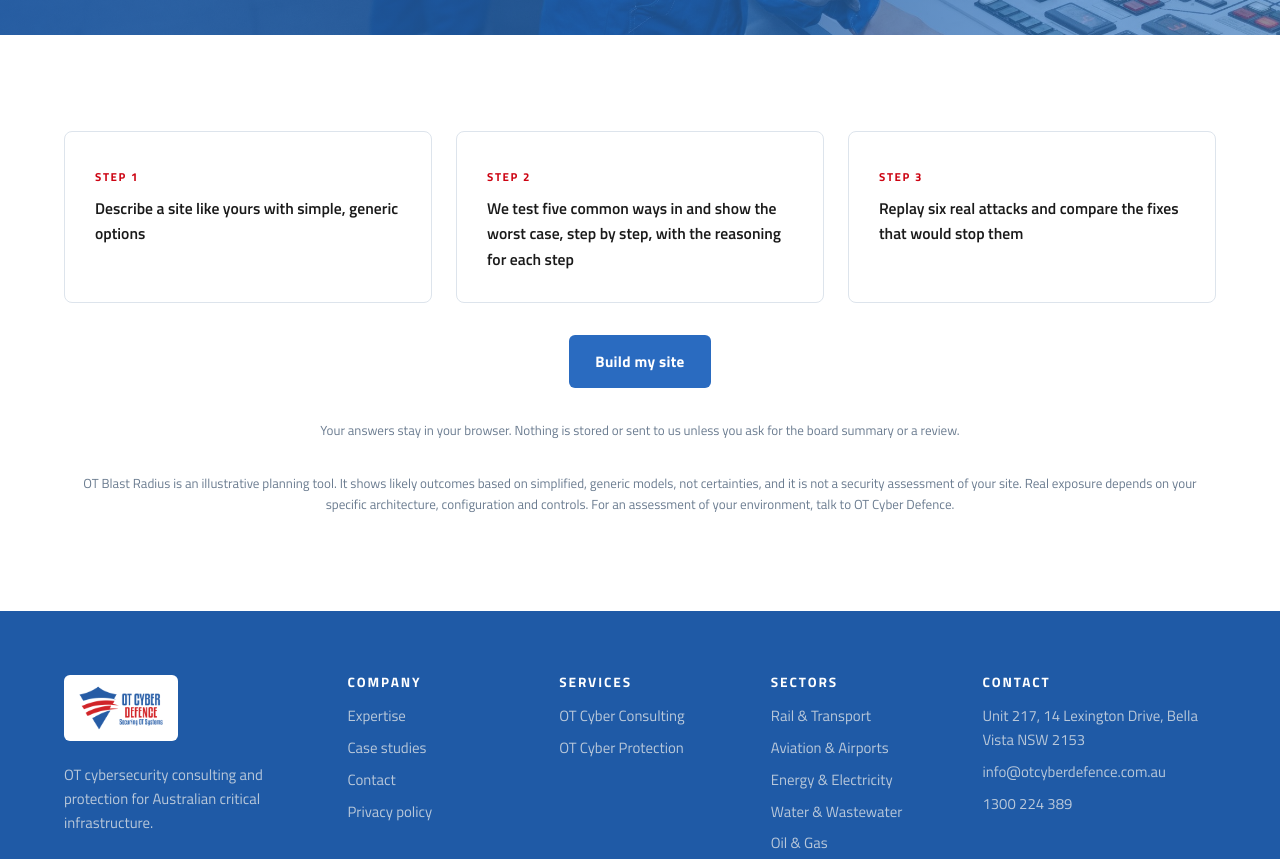
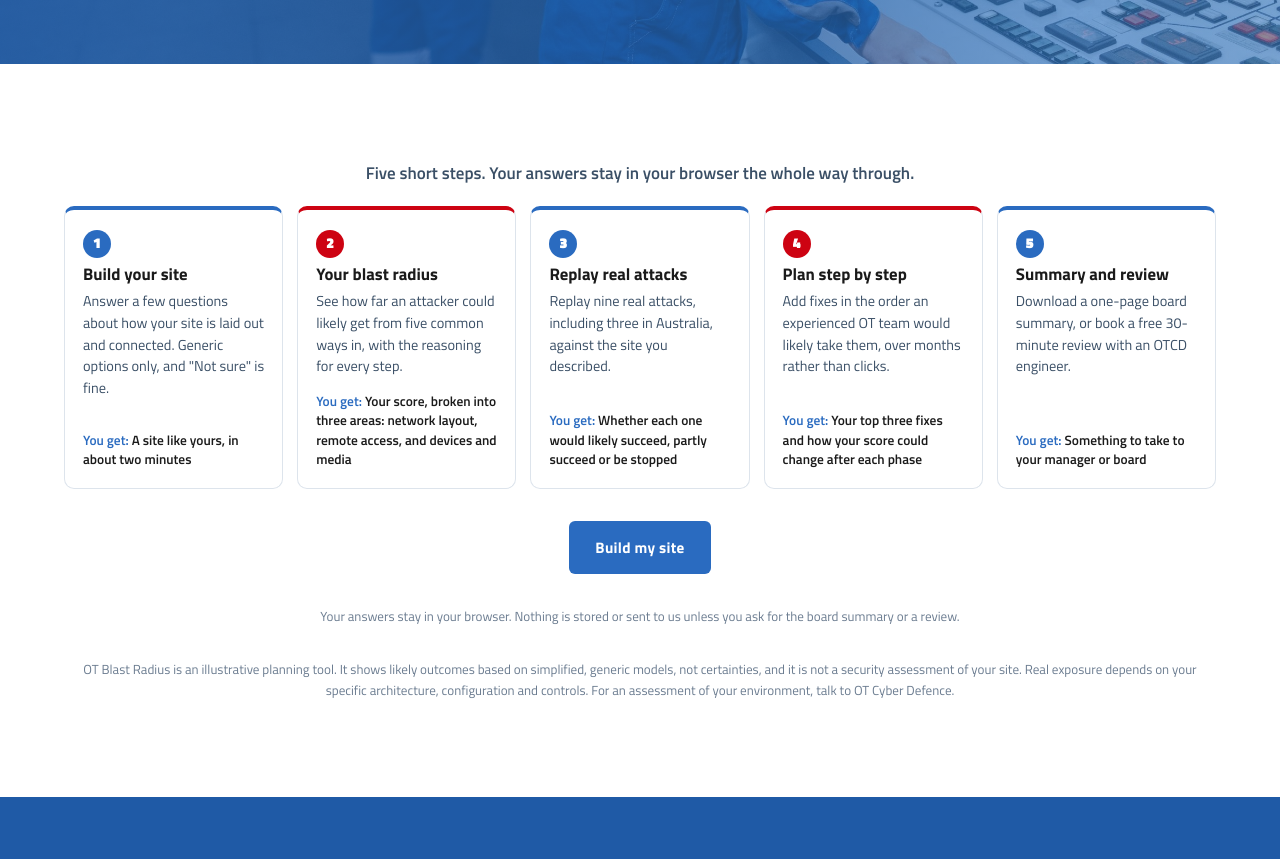
Before and after one commit to kaysconsulting/otcyberdefence, a React (Vite) app: page /blast-radius in a window 1280 px wide. Shown: the part 640-1499 px from the top of the page. Built offline with nearby package versions, Linux system fonts and the light colour scheme.

Commit message:
update
update

```diff
--- a/src/blast/content/copy.ts
+++ b/src/blast/content/copy.ts
@@ -21,24 +21,50 @@ export const ZONE_SHORT: Record<ZoneId, string> = {
 }
 
 export const ENTRY_NAMES: Record<EntryId, string> = {
-  phished_login: 'A phished IT user login',
+  phished_login: 'A phished IT login',
   stolen_remote_cred: 'A stolen remote access login',
   infected_usb: 'An infected USB stick or visiting laptop',
-  poisoned_update: 'A malicious software update',
-  vendor_account: "A vendor's compromised account",
+  poisoned_update: 'A poisoned software update',
+  vendor_account: 'A compromised vendor account',
 }
 
 export const STRENGTH_NAMES = ['open', 'filtered', 'controlled', 'blocked'] as const
 
+/** The five steps, named once: used by the landing cards, progress bar, step labels and buttons. */
+export const STEP_NAMES = ['Build your site', 'Your blast radius', 'Replay real attacks', 'Plan step by step', 'Summary and review'] as const
+
 export const landing = {
   eyebrow: 'Free tool · OT Blast Radius',
   title: 'If an attacker got in, how far could they likely get on your site?',
-  sub: 'A phishing email, a stolen remote login, an infected USB stick, a poisoned software update or a vendor account. Build a site like yours in two minutes and see how far each way in could likely spread. No sign-up, and we never ask for real network details.',
+  sub: 'A phished IT login, a stolen remote access login, an infected USB stick or visiting laptop, a poisoned software update or a compromised vendor account. Build a site like yours in two minutes and see how far each way in could likely spread. No sign-up, and we never ask for real network details.',
   cta: 'Build my site',
+  intro: 'Five short steps. Your answers stay in your browser the whole way through.',
   points: [
-    'Describe a site like yours with simple, generic options',
-    'We test five common ways in and show the worst case, step by step, with the reasoning for each step',
-    'Replay six real attacks and compare the fixes that would stop them',
+    {
+      title: STEP_NAMES[0],
+      text: 'Answer a few questions about how your site is laid out and connected. Generic options only, and "Not sure" is fine.',
+      get: 'A site like yours, in about two minutes',
+    },
+    {
+      title: STEP_NAMES[1],
+      text: 'See how far an attacker could likely get from five common ways in, with the reasoning for every step.',
+      get: 'Your score, broken into three areas: network layout, remote access, and devices and media',
+    },
+    {
+      title: STEP_NAMES[2],
+      text: 'Replay nine real attacks, including three in Australia, against the site you described.',
+      get: 'Whether each one would likely succeed, partly succeed or be stopped',
+    },
+    {
+      title: STEP_NAMES[3],
+      text: 'Add fixes in the order an experienced OT team would likely take them, over months rather than clicks.',
+      get: 'Your top three fixes and how your score could change after each phase',
+    },
+    {
+      title: STEP_NAMES[4],
+      text: 'Download a one-page board summary, or book a free 30-minute review with an OTCD engineer.',
+      get: 'Something to take to your manager or board',
+    },
   ],
 }
 
@@ -142,7 +168,7 @@ export const groups: { title: string; questions: Question[] }[] = [
         label: 'Are safety controller key switches left in program mode?',
         helper: 'Many safety controllers only accept new logic when a physical key switch is in program mode.',
         options: [
-          { value: 'program', label: 'Program, or not sure', hint: 'Left where logic can be changed' },
+          { value: 'program', label: 'Program', hint: 'Left where logic can be changed' },
           { value: 'run', label: 'Kept in run', hint: 'Moved to program only under a permit' },
         ],
       },
@@ -236,7 +262,8 @@ export const why = {
 
 export const spreadReason = {
   open: (z: ZoneId) => `Likely to spread across ${ZONE_NAMES[z].toLowerCase()}: little separates the devices inside this zone.`,
-  restricted: (z: ZoneId) => `Likely held to one device in ${ZONE_NAMES[z].toLowerCase()}: network segmentation separates each asset.`,
+  restricted: (z: ZoneId, cloaked = false) =>
+    `Likely held to one device in ${ZONE_NAMES[z].toLowerCase()}: ${cloaked ? 'the other devices are cloaked, so they are hard to find' : 'network segmentation separates each asset'}.`,
 }
 
 export const safetyRule = {
@@ -302,7 +329,6 @@ export const scenarioText: Record<ScenarioId, { succeeds: string; stopped: strin
 }
 
 export const results = {
-  eyebrow: 'Your blast radius',
   heading: 'How far an attacker could likely get on your site',
   reachHeading: 'What an attacker could likely reach',
   bands: {
@@ -322,23 +348,19 @@ export const results = {
   likelihoodNote:
     'The score weights each asset group by how likely it is to be reached: likely counts fully, possible about 60% and unlikely about 30%.',
   showPath: 'Show the likely attack path',
-  worstCase: 'Worst case across all entry points',
+  worstCase: 'Worst case across every way in',
   steps: (n: number | null) =>
     n === null ? 'Control unlikely to be reached' : n === 0 ? 'Likely lands in control directly' : `Likely ${n} ${n === 1 ? 'step' : 'steps'} to reach control`,
   stepsHelp:
     'Roughly how many moves between zones an attacker would need before they could change control logic. Fewer steps usually means less chance to detect and stop them.',
   // Shape as well as colour, so the map works for colour-blind visitors.
   icon: { hit: '▲', possible: '◆', unlikely: '◇', safe: '✓', blocked: '■' },
+  // Same levels, shorter words, for the narrow control-level boxes on the map.
+  stateShort: { hit: 'Likely', possible: 'Possibly', unlikely: 'Unlikely', safe: 'Likely safe', blocked: 'Blocked' },
   state: { hit: 'Likely reached', possible: 'Possibly reached', unlikely: 'Unlikely, but possible', safe: 'Likely safe', blocked: 'Likely blocked' },
-  tags: { entry: 'Way in', cross: 'Likely crosses', possible: 'Could cross', unlikely: 'Unlikely, possible', spread: 'Inside zone', stopped: 'Likely stopped', entryFailed: 'Way in unlikely' },
+  tags: { entry: 'Way in', cross: 'Likely crosses', possible: 'Could cross', unlikely: 'Unlikely, but possible', spread: 'Inside zone', stopped: 'Likely stopped', entryFailed: 'Way in unlikely' },
   outcome: {
-    succeed: 'Likely to succeed',
-    possible: 'Could succeed',
-    unlikely: 'Unlikely, but possible',
-    stoppedAt: (a: string, b: string) => `Likely stopped at: ${a} → ${b}`,
-    stopped: 'Likely stopped',
     replaying: 'Replaying…',
-    cell: { succeeds: 'Likely succeeds', partly: 'Partly succeeds', stopped: 'Likely stopped' },
     label: { succeeds: 'Likely succeeds', partly: 'Partly succeeds', stopped: 'Likely stopped' },
   },
 }
@@ -361,13 +383,13 @@ export const fixes: Record<FixId, string> = {
 }
 
 export const tradeoffs: [string, string, string][] = [
-  ['Planned downtime', 'Usually needs outage windows', 'Designed to deploy without downtime'],
+  ['Planned downtime', 'Usually needs outage windows', 'Designed to avoid downtime'],
   ['Re-IP of devices', 'Often required', 'Not usually required'],
-  ['Changes to PLC/HMI config', 'Sometimes', 'None expected'],
+  ['Changes to PLC or HMI configuration', 'Sometimes', 'None expected'],
   ['Time to first protected zone', 'Longer (design, change approvals, outages)', 'Shorter (start with highest-risk assets)'],
   ['Protects legacy devices', 'Only if they can be moved or patched', 'Yes, designed to wrap unpatchable devices'],
   ['Ongoing effort', 'Firewall rule management', 'Policy managed centrally'],
-  ['Honest downsides', 'Proven, familiar to IT teams', 'New platform for the team to learn; needs OT-aware design to get policies right'],
+  ['Honest downsides', 'Often disruptive and slow to roll out on a running plant', 'A new platform for the team to learn; needs OT-aware design to get policies right'],
 ]
 
 export const offer = {
--- a/src/blast/content/plan.ts
+++ b/src/blast/content/plan.ts
@@ -125,7 +125,6 @@ export type Phase = {
 }
 
 export const planText = {
-  eyebrow: 'Step 4',
   heading: 'Plan it step by step',
   lead: 'Real programs run over months, not clicks. This is the order an experienced OT team would likely take, with your site in mind. Add steps to your plan one at a time and watch the likely result change.',
   viewAs: 'View as:',
--- a/src/blast/engine/simulate.ts
+++ b/src/blast/engine/simulate.ts
@@ -75,7 +75,7 @@ export function simulate(rawInputs: Inputs, entry: EntryId, capability: Capabili
         if (zoneAssets.length > 1) path.push({ kind: 'spread', to: zone, reason: spreadReason.open(zone), likelihood: lik })
       } else {
         reach(landingAsset.id)
-        if (zoneAssets.length > 1) path.push({ kind: 'spread', to: zone, reason: spreadReason.restricted(zone), likelihood: lik })
+        if (zoneAssets.length > 1) path.push({ kind: 'spread', to: zone, reason: spreadReason.restricted(zone, inputs.architecture !== 'microsegmented'), likelihood: lik })
       }
 
       const reachedHere = site.assets.filter((a) => a.zone === zone && reachedAssets.has(a.id))
--- a/src/blast/ui/SiteDiagram.tsx
+++ b/src/blast/ui/SiteDiagram.tsx
@@ -46,7 +46,7 @@ export default function SiteDiagram({ site, reached, entryZones, blocked, active
             </text>
             {isEntry && (
               <text x={LABEL - 22} y={y + 18} textAnchor="end" className="br-entry-tag">
-                ENTRY
+                WAY IN
               </text>
             )}
             {!present ? (
@@ -71,12 +71,12 @@ export default function SiteDiagram({ site, reached, entryZones, blocked, active
                       y={y + ROW_H / 2 - 4}
                       textAnchor="middle"
                       className="br-asset-label"
-                      style={{ fontSize: Math.min(12, (boxW - 10) / (label.length * 0.6)) }}
+                      style={{ fontSize: Math.max(9.5, Math.min(12, (boxW - 10) / (label.length * 0.6))) }}
                     >
                       {label}
                     </text>
                     <text x={x + boxW / 2} y={y + ROW_H / 2 + 14} textAnchor="middle" className={`br-asset-state br-${state}-t`}>
-                      {R.icon[state]} {R.state[state]}
+                      {R.icon[state]} {boxW < 130 ? R.stateShort[state] : R.state[state]}
                     </text>
                     {a.legacy && (
                       <text x={x + boxW - 6} y={y + 12} textAnchor="end" className="br-legacy-tag">
--- a/src/index.css
+++ b/src/index.css
@@ -559,8 +559,10 @@ footer{background:var(--blue-d);color:#B9C8DA;padding:64px 0 28px;font-size:.93r
 .br-flags{margin:12px 0 0;display:grid;gap:6px}
 .br-share{display:flex;flex-wrap:wrap;align-items:center;gap:10px 14px;margin:16px 0 0}
 .br-share span{font-size:.85rem;color:var(--muted)}
-.br-play{margin-top:14px}
-.br-play:disabled{opacity:.7;cursor:default}
+.br-play{margin-top:16px;background:#fff;color:var(--blue);border-color:#fff;box-shadow:0 6px 18px rgba(10,30,70,.18)}
+.br-play:hover:not(:disabled){background:#EAF2FC;border-color:#EAF2FC;color:var(--blue-d)}
+.br-play:disabled{background:#fff;color:var(--blue);opacity:.85;cursor:default}
+.br-play:focus-visible{outline:3px solid #FFD27A;outline-offset:2px}
 .br-card-tags{display:flex;gap:6px;flex-wrap:wrap}
 .tag-au{background:#FDEBEC;color:var(--red)}
 .br-source{font-size:.78rem;font-weight:600;color:var(--blue);text-decoration:underline;text-underline-offset:2px;margin-top:4px}
@@ -581,3 +583,16 @@ footer{background:var(--blue-d);color:#B9C8DA;padding:64px 0 28px;font-size:.93r
 .br-story{margin-top:28px;padding:20px 22px;border-radius:10px;background:#F3F7FD;border:1px solid #D3E1F4;border-left:5px solid var(--blue)}
 .br-story b{display:block;font-size:1.15rem;margin-top:8px}
 .br-story p{margin:6px 0 0;color:var(--muted)}
+/* Landing: the five steps, matching the progress bar */
+.br-intro{text-align:center;font-weight:600;color:var(--muted);margin:0 0 18px}
+.br-steps5{list-style:none;padding:0;margin:0;display:grid;grid-template-columns:repeat(5,1fr);gap:14px;counter-reset:none}
+.br-steps5 li{position:relative;padding:20px 18px 18px;border:1px solid var(--line);border-top:4px solid var(--blue);border-radius:10px;background:#fff;display:flex;flex-direction:column;gap:6px}
+.br-steps5 li:nth-child(2n){border-top-color:var(--red)}
+.br-steps5-n{display:inline-grid;place-items:center;width:28px;height:28px;border-radius:50%;background:var(--blue);color:#fff;font-weight:800;font-size:.9rem}
+.br-steps5 li:nth-child(2n) .br-steps5-n{background:var(--red)}
+.br-steps5 b{font-size:1.05rem;line-height:1.3}
+.br-steps5 p{margin:0;font-size:.9rem;color:var(--muted);line-height:1.5}
+.br-steps5 small{margin-top:auto;padding-top:8px;font-size:.84rem;color:var(--ink);font-weight:600;line-height:1.45}
+.br-steps5 small em{font-style:normal;color:var(--blue)}
+@media (max-width:1100px){.br-steps5{grid-template-columns:repeat(3,1fr)}}
+@media (max-width:720px){.br-steps5{grid-template-columns:1fr}}
--- a/src/pages/BlastRadius.tsx
+++ b/src/pages/BlastRadius.tsx
@@ -20,7 +20,8 @@ import { complianceGaps, FIX_ADDRESSES } from '../blast/engine/compliance.ts'
 import { img } from '../media.ts'
 
 type Step = 0 | 1 | 2 | 3 | 4 | 5
-const STEPS = ['Build your site', 'Your blast radius', 'Replay real attacks', 'Plan step by step', 'Free review']
+const STEPS = C.STEP_NAMES
+const stepLabel = (n: number) => `Step ${n} · ${STEPS[n - 1]}`
 
 type State = {
   step: Step
@@ -220,14 +221,19 @@ export default function BlastRadius() {
 function Landing({ onStart }: { onStart: () => void }) {
   return (
     <div className="br-landing">
-      <div className="grid3" style={{ marginTop: 0 }}>
+      <p className="br-intro">{C.landing.intro}</p>
+      <ol className="br-steps5">
         {C.landing.points.map((p, k) => (
-          <div key={p} className="card">
-            <span className="tag">Step {k + 1}</span>
-            <p style={{ color: 'var(--ink)', fontWeight: 600 }}>{p}</p>
-          </div>
+          <li key={p.title}>
+            <span className="br-steps5-n">{k + 1}</span>
+            <b>{p.title}</b>
+            <p>{p.text}</p>
+            <small>
+              <em>You get:</em> {p.get}
+            </small>
+          </li>
         ))}
-      </div>
+      </ol>
       <p className="br-centre">
         <button className="btn btn-blue" onClick={onStart}>
           {C.landing.cta}
@@ -276,7 +282,7 @@ function Build({ inputs, unsure, sector, set, setUnsure, setSector, next }: {
   )
   return (
     <div className="br-build">
-      <span className="eyebrow">Step 1</span>
+      <span className="eyebrow">{stepLabel(1)}</span>
       <h2>Build a site like yours</h2>
       <p className="lead">Pick the closest match for each question, or "Not sure". The defaults describe a typical site that has not yet segmented its network.</p>
       <div className="br-group">
@@ -357,7 +363,7 @@ function Build({ inputs, unsure, sector, set, setUnsure, setSector, next }: {
       <div className="br-nav">
         <span />
         <button className="btn btn-red" onClick={next}>
-          Show my blast radius →
+          {STEPS[1]} →
         </button>
       </div>
     </div>
@@ -383,7 +389,7 @@ function Results({ data, inputs, unsure, share, capability, setCap, next, back }
   const strengths = area?.findings.filter((f) => f.good) ?? []
   return (
     <div>
-      <span className="eyebrow">{C.results.eyebrow}</span>
+      <span className="eyebrow">{stepLabel(2)}</span>
       <h2>{C.results.heading}</h2>
       <AttackerPicker value={capability} onChange={setCap} />
       {(unsure.length > 0 || flags.length > 0) && (
@@ -406,7 +412,7 @@ function Results({ data, inputs, unsure, share, capability, setCap, next, back }
             <b>{P.areaText.wholeSite}</b>
             <em className={`br-area-score lvl-${areaLevelOf(data.worst.band)}`}>{data.worst.exposureScore}</em>
           </span>
-          <span className="br-level">{data.worst.band}</span>
+          <span className={`br-level lvl-${areaLevelOf(data.worst.band)}`}>{P.areaLevel[areaLevelOf(data.worst.band)]}</span>
           <span className="br-area-q">{P.areaText.wholeSiteHint}</span>
           <small>{C.results.steps(data.worst.stepsToControl)}</small>
         </button>
@@ -496,10 +502,10 @@ function Results({ data, inputs, unsure, share, capability, setCap, next, back }
       <p className="fine">{C.results.likelihoodNote} {C.disclaimer}</p>
       <div className="br-nav">
         <button className="btn btn-line-b" onClick={back}>
-          ← Change my site
+          ← {STEPS[0]}
         </button>
         <button className="btn btn-red" onClick={next}>
-          Replay real attacks →
+          {STEPS[2]} →
         </button>
       </div>
     </div>
@@ -573,7 +579,7 @@ function OpsAtRisk({ inputs, r }: { inputs: Inputs; r: { l1Reached: boolean } })
   return <div className="br-banner br-banner-amber">{r.l1Reached ? C.results.opsRisk : C.results.opsRiskNoControl}</div>
 }
 
-const areaLevelOf = (b: string) => (b === 'Highly exposed' ? 'high' : b === 'Partly exposed' ? 'medium' : 'low')
+const areaLevelOf = (b: string): 'high' | 'medium' | 'low' => (b === 'Highly exposed' ? 'high' : b === 'Partly exposed' ? 'medium' : 'low')
 
 function AttackerPicker({ value, onChange }: { value: Capability; onChange: (c: Capability) => void }) {
   return (
@@ -667,7 +673,7 @@ function Legend() {
         <i className="lg-block" /> {C.results.icon.blocked} {C.results.state.blocked}
       </li>
       <li>
-        <i className="lg-entry" /> Entry point
+        <i className="lg-entry" /> Way in
       </li>
     </ul>
   )
@@ -707,7 +713,7 @@ function Replay({ inputs, sector, next, back, latest }: { inputs: Inputs; sector
   const site = res?.runs[0].site
   return (
     <div>
-      <span className="eyebrow">Step 3 · OT Threat Files</span>
+      <span className="eyebrow">{stepLabel(3)}</span>
       <h2>Replay real attacks against your site</h2>
       <p className="lead">Pick an attack. We replay how it worked against the layout you described and show the most likely outcome: likely succeeds, partly succeeds or likely stopped.</p>
       <div className="br-cards">
@@ -793,12 +799,13 @@ function Replay({ inputs, sector, next, back, latest }: { inputs: Inputs; sector
       <p className="fine">
         {C.methodology} Attack facts and sources last reviewed {LAST_REVIEWED}.
       </p>
+      <p className="fine">{C.disclaimer}</p>
       <div className="br-nav">
         <button className="btn btn-line-b" onClick={back}>
-          ← My blast radius
+          ← {STEPS[1]}
         </button>
         <button className="btn btn-red" onClick={next}>
-          Plan step by step →
+          {STEPS[3]} →
         </button>
       </div>
     </div>
@@ -821,7 +828,7 @@ function Plan(p: { pretick: boolean; setFixes: (f: FixId[]) => void; inputs: Inp
   const T = P.planText
   return (
     <div>
-      <span className="eyebrow">{T.eyebrow}</span>
+      <span className="eyebrow">{stepLabel(4)}</span>
       <h2>{T.heading}</h2>
       <p className="lead">{T.lead}</p>
       <div className="br-attacker">
@@ -992,10 +999,10 @@ function Plan(p: { pretick: boolean; setFixes: (f: FixId[]) => void; inputs: Inp
       <p className="fine">{C.disclaimer}</p>
       <div className="br-nav">
         <button className="btn btn-line-b" onClick={p.back}>
-          ← Replay attacks
+          ← {STEPS[2]}
         </button>
         <button className="btn btn-red" onClick={p.next}>
-          Get my summary and review →
+          {STEPS[4]} →
         </button>
       </div>
     </div>
@@ -1127,7 +1134,7 @@ function SummaryCard({ inputs, fixes, current, withFixes }: { inputs: Inputs; fi
             .
           </p>
           <button className="btn btn-blue" type="submit" disabled={busy} style={{ justifySelf: 'start' }}>
-            {busy ? 'Preparing...' : 'Get my board summary (PDF)'}
+            {busy ? 'Preparing…' : 'Get my board summary (PDF)'}
           </button>
         </form>
       )}
@@ -1181,8 +1188,8 @@ function Offer({ sector, inputs, fixes, current, withFixes, wantLatest, back }:
 
   return (
     <div>
-      <span className="eyebrow">Step 5</span>
-      <h2>Your summary and a free review</h2>
+      <span className="eyebrow">{stepLabel(5)}</span>
+      <h2>Your board summary and a free review</h2>
       <div className="br-offer">
         <SummaryCard inputs={inputs} fixes={fixes} current={current} withFixes={withFixes} />
         {sent ? (
@@ -1269,7 +1276,7 @@ function Offer({ sector, inputs, fixes, current, withFixes, wantLatest, back }:
               </p>
             )}
             <button className="btn btn-red" type="submit" disabled={busy} style={{ justifySelf: 'start' }}>
-              {busy ? 'Sending...' : 'Book my free review'}
+              {busy ? 'Sending…' : 'Book my free review'}
             </button>
           </form>
         )}
@@ -1277,7 +1284,7 @@ function Offer({ sector, inputs, fixes, current, withFixes, wantLatest, back }:
       <p className="fine">{C.disclaimer}</p>
       <div className="br-nav">
         <button className="btn btn-line-b" onClick={back}>
-          ← My plan
+          ← {STEPS[3]}
         </button>
         <span />
       </div>
@@ -1298,7 +1305,7 @@ function PrintSummary({ inputs, fixes, current, withFixes }: { inputs: Inputs; f
       <img src="/brand/otcd-logo.png" alt="" style={{ height: 60 }} />
       <h1>OT Blast Radius board summary</h1>
       <p>Prepared {new Date().toLocaleDateString('en-AU', { day: 'numeric', month: 'long', year: 'numeric' })}</p>
-      <h2>Exposure estimate</h2>
+      <h2>Your score</h2>
       <p>Attacker: {C.attackers.find((a) => a.value === current.capability)?.label} · {C.results.steps(current.stepsToControl)}</p>
       <p>
         Today: <b>{current.exposureScore}</b> ({current.band}) · With your plan: <b>{withFixes.exposureScore}</b> ({withFixes.band})
```
Also changed, not shown: src/blast/content/sectors.ts (+6 -5 lines), 1 other file (tests, documents, lock files or other folders).
